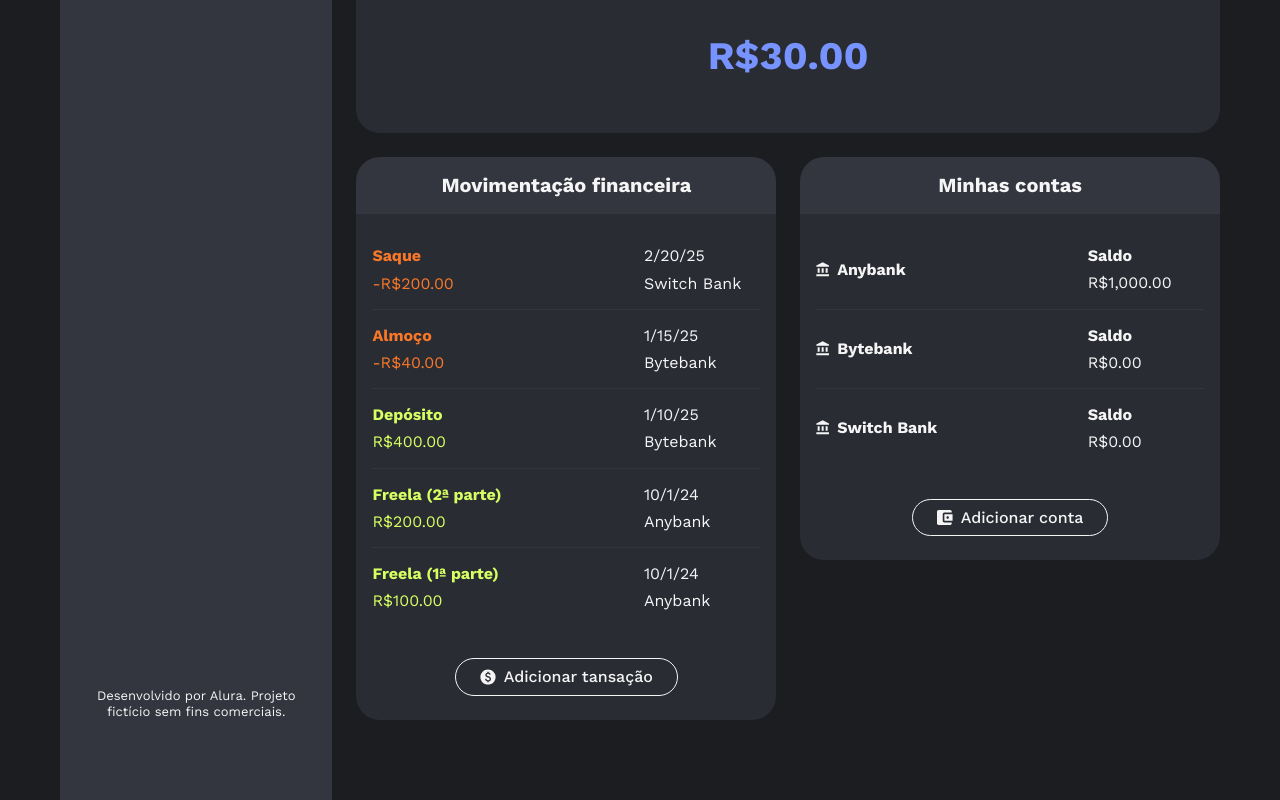
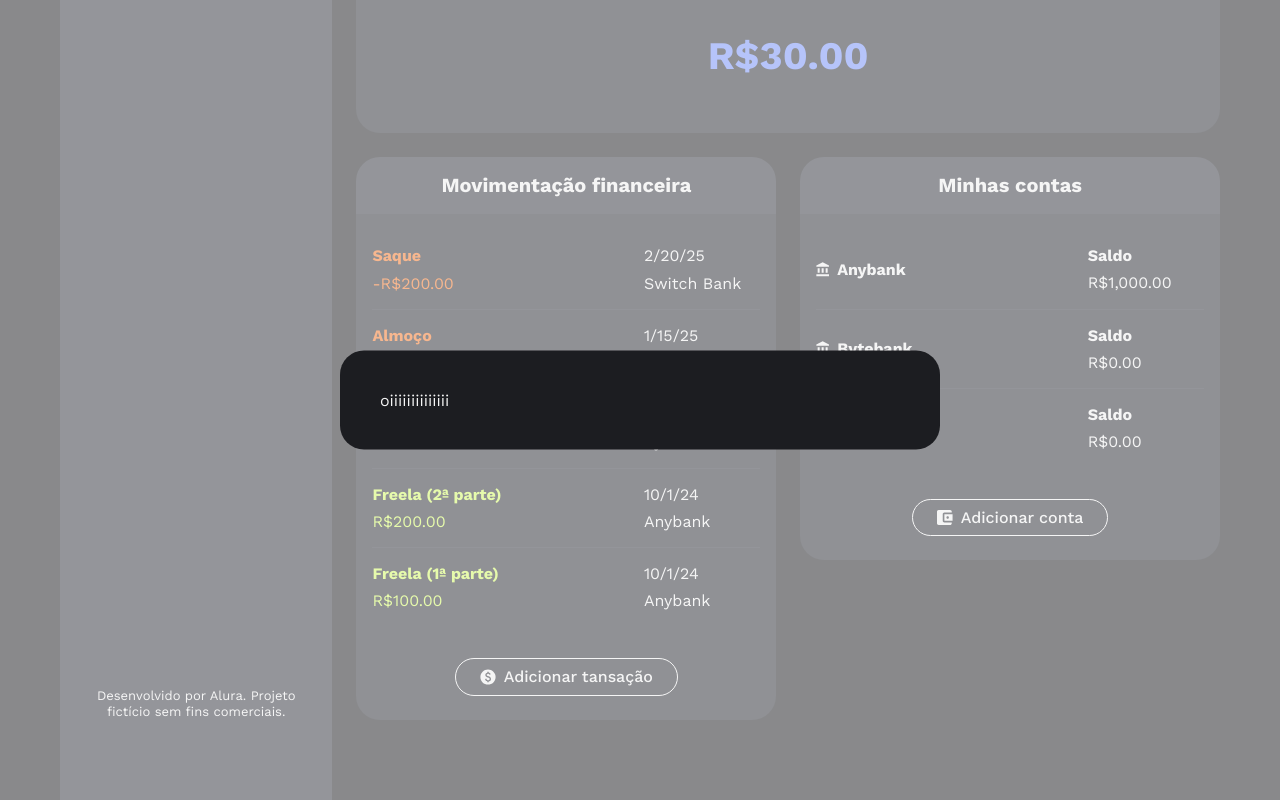
Before and after one commit to aldtorres/poupapp, an Angular app: page / in a window 1280 px wide. Both pictures are taken after a click on the button "Adicionar tansação". Shown: the part 272-1072 px from the top of the page. Built offline with nearby package versions, Linux system fonts and the light colour scheme.

Commit message:
MODAL ACIONANDO

```diff
--- a/src/app/area-financeira/transacoes/botao-adicionar-transacao/botao-adicionar-transacao.component.css
+++ b/src/app/area-financeira/transacoes/botao-adicionar-transacao/botao-adicionar-transacao.component.css
@@ -1,3 +1,23 @@
 .icone-moeda {
   width: 1rem;
 }
+
+.dialog::backdrop {
+  opacity: 0.5;
+  background: var(--texto);
+}
+
+.dialog {
+  position: fixed;
+  left: 50%;
+  top: 50%;
+  transform: translate(-50%, -50%);
+
+  border: 0;
+  border-radius: 1.5rem;
+  padding: 2.5rem;
+  width: calc(100% - 2rem);
+  max-width: 37.5rem;
+  background: var(--fundo-geral);
+  color: var(--texto);
+}
--- a/src/app/area-financeira/transacoes/botao-adicionar-transacao/botao-adicionar-transacao.component.html
+++ b/src/app/area-financeira/transacoes/botao-adicionar-transacao/botao-adicionar-transacao.component.html
@@ -1,4 +1,8 @@
-<app-botao class="botao-adicionar-transacao" >
+<app-botao (click)="abrirModal()" class="botao-adicionar-transacao" >
     <img src="icones/moeda.svg" alt="" class="icone-moeda">
     Adicionar tansação
 </app-botao>
+
+<dialog #modalNovaTransacao  class="dialog">
+    oiiiiiiiiiiiiii
+</dialog>
--- a/src/app/area-financeira/transacoes/botao-adicionar-transacao/botao-adicionar-transacao.component.ts
+++ b/src/app/area-financeira/transacoes/botao-adicionar-transacao/botao-adicionar-transacao.component.ts
@@ -1,4 +1,4 @@
-import { Component } from '@angular/core';
+import { Component, ElementRef, viewChild } from '@angular/core';
 import { BotaoComponent } from "../../../compartilhados/botao/botao.component";
 
 @Component({
@@ -9,4 +9,12 @@ import { BotaoComponent } from "../../../compartilhados/botao/botao.component";
 })
 export class BotaoAdicionarTransacaoComponent {
 
+  //modalNovaTransacao = VARIAVEL DE TEMPLATE
+  //viewChild é um signal!
+  modal = viewChild.required<ElementRef<HTMLDialogElement>>('modalNovaTransacao')
+
+  abrirModal(){
+    //console.log(this.modal());
+    this.modal().nativeElement.showModal();
+  }
 }
--- a/src/app/area-financeira/transacoes/transacoes.component.css
+++ b/src/app/area-financeira/transacoes/transacoes.component.css
@@ -21,7 +21,3 @@
 .botao-adicionar-transacao {
   margin: 0 auto;
 }
-
-.icone-moeda {
-  width: 1rem;
-}
```
